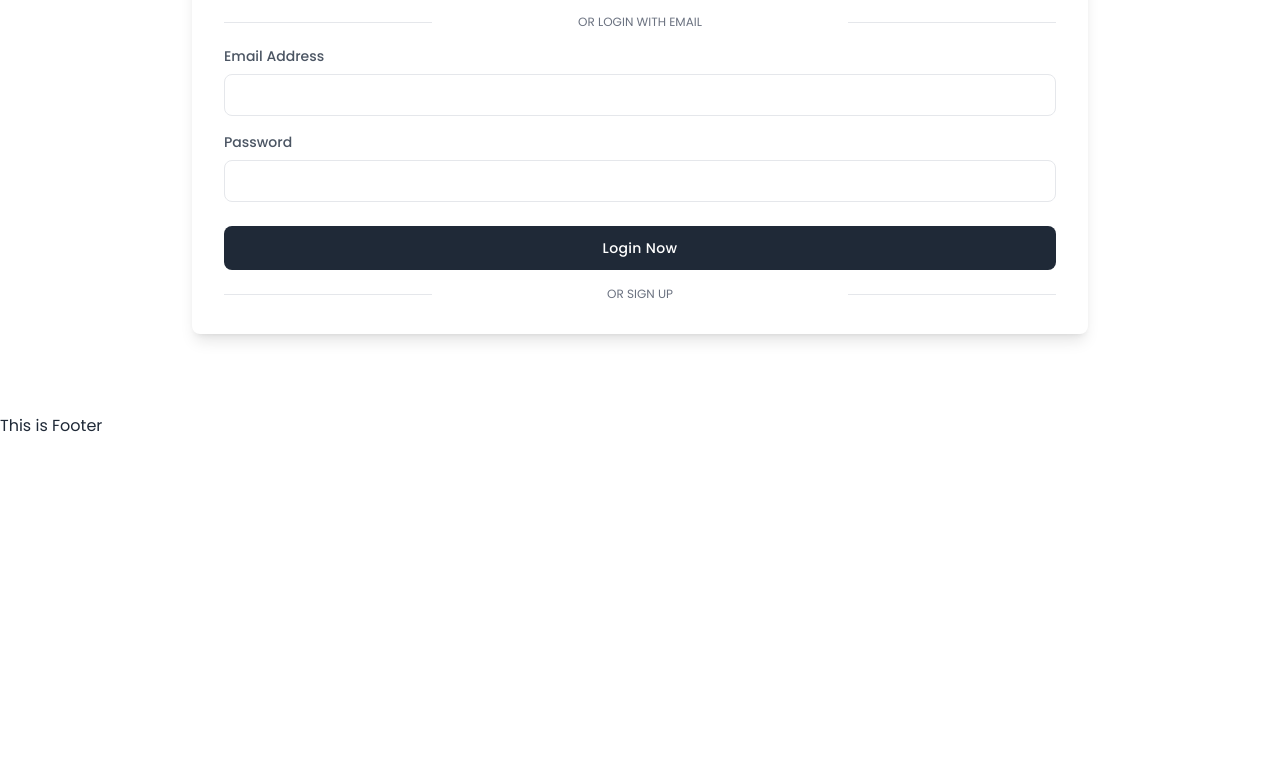
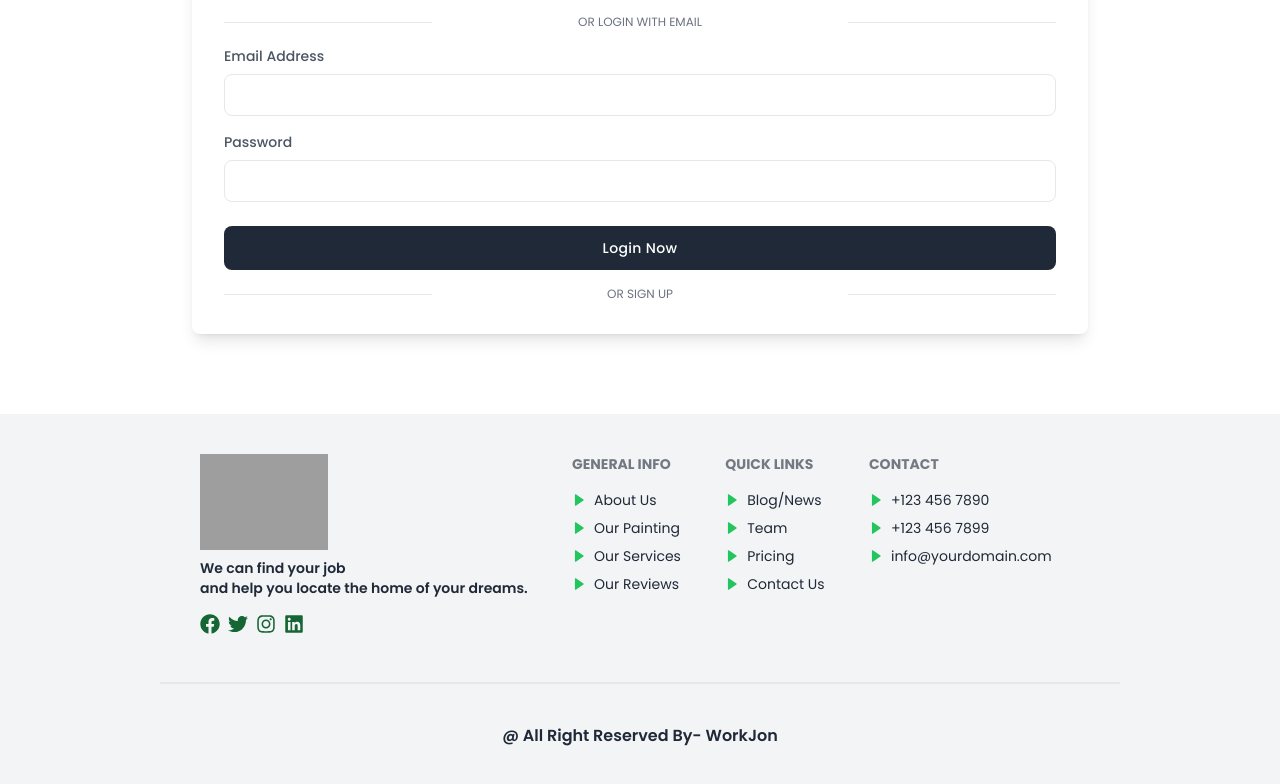
Before and after one commit to rafietrana/11assclint, a React (Vite) app: page /login in a window 1280 px wide. Shown: the part 513-1297 px from the top of the page. Before the commit the page ends 951 px from the top, so only its background shows below. Built offline with nearby package versions, Linux system fonts and the light colour scheme; no server answers; grey boxes are pictures that could not be loaded.

Commit message:
add footer

```diff
--- a/src/Component/Blog/Blog.jsx
+++ b/src/Component/Blog/Blog.jsx
@@ -16,7 +16,7 @@ const Blog = () => {
     return (
         <>
         <NabBarAll></NabBarAll>
-        <div className="w-10/12 mx-auto grid  grid-cols-3 gap-5  my-5">
+        <div className="w-10/12 mx-auto grid  lg:grid-cols-3 md:grid-cols-2 grid-cols-1 gap-5  my-5">
             {
                blogsData.map(dataBlogs => <BlogsCard dataBlogs={dataBlogs}></BlogsCard>)
             }
--- /dev/null
+++ b/src/Component/Footer/Footer.jsx
@@ -0,0 +1,56 @@
+import { FaFacebook, FaInstagram, FaLinkedin, FaTwitter } from "react-icons/fa";
+
+ import logoImage from '../../assets/mainimage.svg'
+import { BiSolidRightArrow } from "react-icons/bi";
+
+const Footer = () => {
+    return (
+        <div className="bg-gray-100">
+    <footer className="footer p-10 w-9/12 mx-auto   text-base-content">
+  <aside>
+        <div className='w-44'>
+            <img className='w-20 md:w-32' src={logoImage} alt="" />
+        </div>
+    <p className='font-semibold'>We can find your job<br />and help you locate the home of your dreams.
+</p>
+<div className='grid grid-cols-4 gap-2  my-2'>
+  <a href="https://www.facebook.com/" target="_blank" rel="noopener noreferrer">  <div className='text-xl text-green-800'> <FaFacebook /></div></a>
+  <a href="https://twitter.com/" target="_blank" rel="noopener noreferrer">  <div className='text-xl text-green-800'> <FaTwitter /></div></a>
+  <a href="https://www.instagram.com/" target="_blank" rel="noopener noreferrer">  <div className='text-xl text-green-800'> <FaInstagram /></div></a>
+  <a href="https://www.linkedin.com/" target="_blank" rel="noopener noreferrer">  <div className='text-xl text-green-800'> <FaLinkedin /></div></a>
+
+
+</div>
+  </aside>
+  <nav>
+    <h6 className="footer-title flex items-center gap-2">  General Info</h6>
+    <a className="link link-hover flex items-center gap-2"><span className='text-green-500'><BiSolidRightArrow /></span>About Us</a>
+    <a className="link link-hover flex items-center gap-2"><span className='text-green-500'><BiSolidRightArrow /></span>Our Painting</a>
+    <a className="link link-hover flex items-center gap-2"><span className='text-green-500'><BiSolidRightArrow /></span>Our Services</a>
+    <a className="link link-hover flex items-center gap-2"><span className='text-green-500'><BiSolidRightArrow /></span>Our Reviews</a>
+  </nav>
+  <nav>
+    <h6 className="footer-title flex items-center gap-2"> Quick Links</h6>
+    <a className="link link-hover flex items-center gap-2"><span className='text-green-500'><BiSolidRightArrow /></span>Blog/News</a>
+    <a className="link link-hover flex items-center gap-2"><span className='text-green-500'><BiSolidRightArrow /></span>Team</a>
+    <a className="link link-hover flex items-center gap-2"><span className='text-green-500'><BiSolidRightArrow /></span>Pricing</a>
+    <a className="link link-hover flex items-center gap-2"><span className='text-green-500'><BiSolidRightArrow /></span>Contact Us</a>
+  </nav>
+  <nav>
+    <h6 className="footer-title flex items-center gap-2"> Contact</h6>
+    <a className="link link-hover flex items-center gap-2"><span className='text-green-500'><BiSolidRightArrow /></span>+123 456 7890</a>
+    <a className="link link-hover flex items-center gap-2"><span className='text-green-500'><BiSolidRightArrow /></span>+123 456 7899</a>
+    <a className="link link-hover flex items-center gap-2"><span className='text-green-500'><BiSolidRightArrow /></span>info@yourdomain.com</a>
+  </nav>
+</footer>
+<div>
+
+</div>
+            <div  className='w-9/12 mx-auto flex justify-center items-center border-t-2  font-semibold pt-10 pb-10' >@ All Right Reserved By- WorkJon</div>
+        </div>
+
+
+    );
+};
+
+export default Footer;
--- a/src/Component/Hire/Hire.jsx
+++ b/src/Component/Hire/Hire.jsx
@@ -5,7 +5,7 @@ import { FaCaretRight } from "react-icons/fa";
 const Hire = () => {
     return (
         <div className="my-24">
-            <div className="w-9/12 mx-auto  grid grid-cols-2 gap-20  items-center ">
+            <div className="w-9/12 mx-auto  grid lg:grid-cols-2 grid-cols-1 gap-20  items-center ">
                 <div>
                        <img src="https://i.ibb.co/JrMxnjF/cardsTwo.jpg" alt="" />
                 </div>
--- a/src/Component/JobsByCategory/Find.jsx
+++ b/src/Component/JobsByCategory/Find.jsx
@@ -9,7 +9,7 @@ const Find = () => {
 
             </div>
 
-            <div className="w-9/12 grid grid-cols-3 gap-5 mx-auto">
+            <div className="w-9/12 grid lg:grid-cols-3 md:grid-cols-2 grid-cols-1 gap-5 mx-auto">
             <div className="bg-white px-5 py-11 space-y-5">
                 <p className="font-medium text-2xl">Find Job</p>
                 <h1>Discovering talent doesn't need to be a hassle. Either post a job or let us handle the search for you!</h1>
--- a/src/Component/JobsByCategory/JobsByCategory.jsx
+++ b/src/Component/JobsByCategory/JobsByCategory.jsx
@@ -26,7 +26,7 @@ const JobsByCategory = () => {
 
                <div className='w-full flex flex-col mb-8 space-y-3 justify-center items-center'>
                 <p className='text-orange-600 font-bold font-poppin text-xl'>Job Seeking</p>
-                <p className='font-poppin text-5xl font-bold uppercase '>Find <span className='text-[#029E9D]'>Your Jobs </span></p>
+                <p className='font-poppin lg:text-5xl md:text-3xl text-xl font-bold uppercase '>Find <span className='text-[#029E9D]'>Your Jobs </span></p>
                 <p className='w-5/12 mx-auto text-center'>The job market is constantly evolving, with new opportunities emerging regularly.  </p>
                </div>
               <Tabs >
@@ -39,7 +39,7 @@ const JobsByCategory = () => {
     </TabList>
 
     <TabPanel>
-   <div className='grid grid-cols-3 gap-5  my-5'>
+   <div className='grid lg:grid-cols-3 md:grid-cols-2 grid-cols-1 gap-5  my-5'>
    {
       JobCardData.map(dataCardJob => <Card dataCardJob={dataCardJob}></Card>)
     }
--- a/src/Layout/Layout.jsx
+++ b/src/Layout/Layout.jsx
@@ -1,4 +1,5 @@
 import { Outlet } from "react-router-dom";
+import Footer from "../Component/Footer/Footer";
 
 
 
@@ -8,7 +9,8 @@ const Layout = () => {
         <div>
 
             <Outlet></Outlet>
-        <p> This is Footer </p>
+
+        <Footer></Footer>
         </div>
     );
 };
--- a/src/Shyred/Navbar.jsx
+++ b/src/Shyred/Navbar.jsx
@@ -96,8 +96,8 @@ const Navbar = () => {
       </ul>
     </div>
 
- <div className='w-10 lg:w-52 md:w-20'>
-    <img src={logo} alt="" />
+ <div   >
+    <img   src={logo} alt="" />
  </div>
   </div>
   <div className="navbar-center hidden lg:flex">
```
